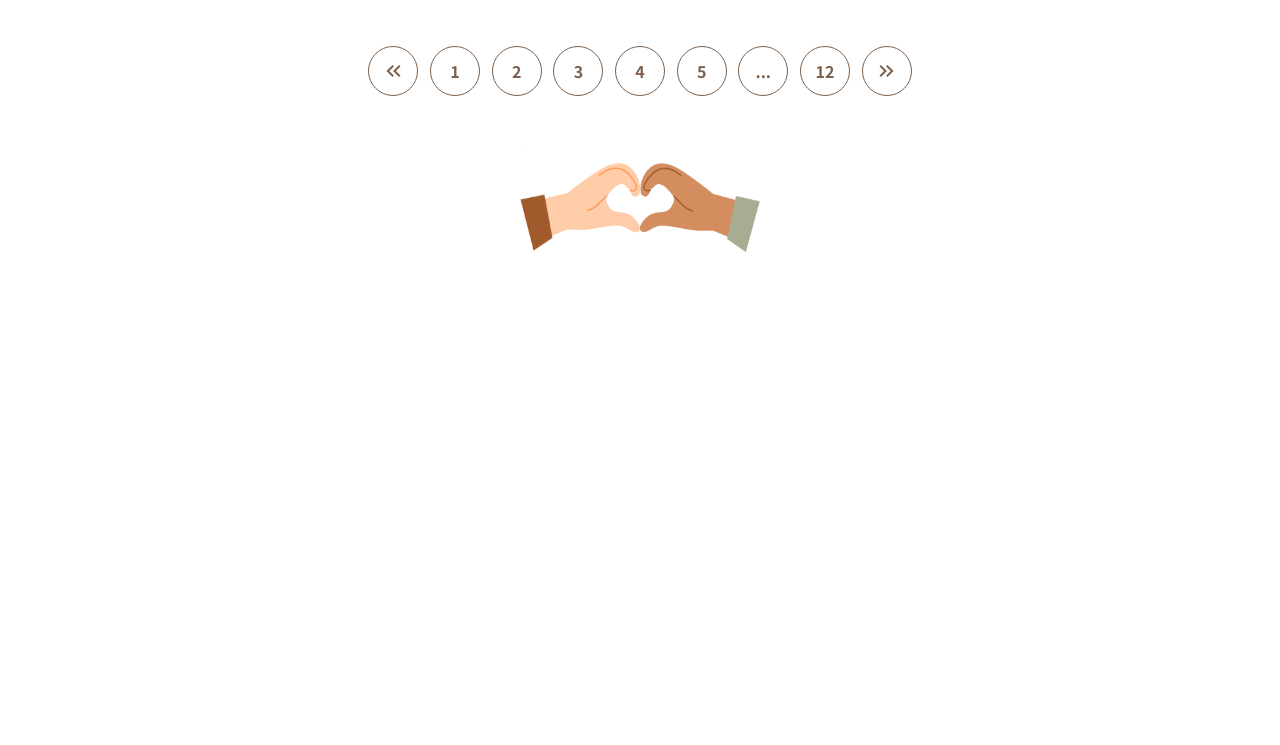
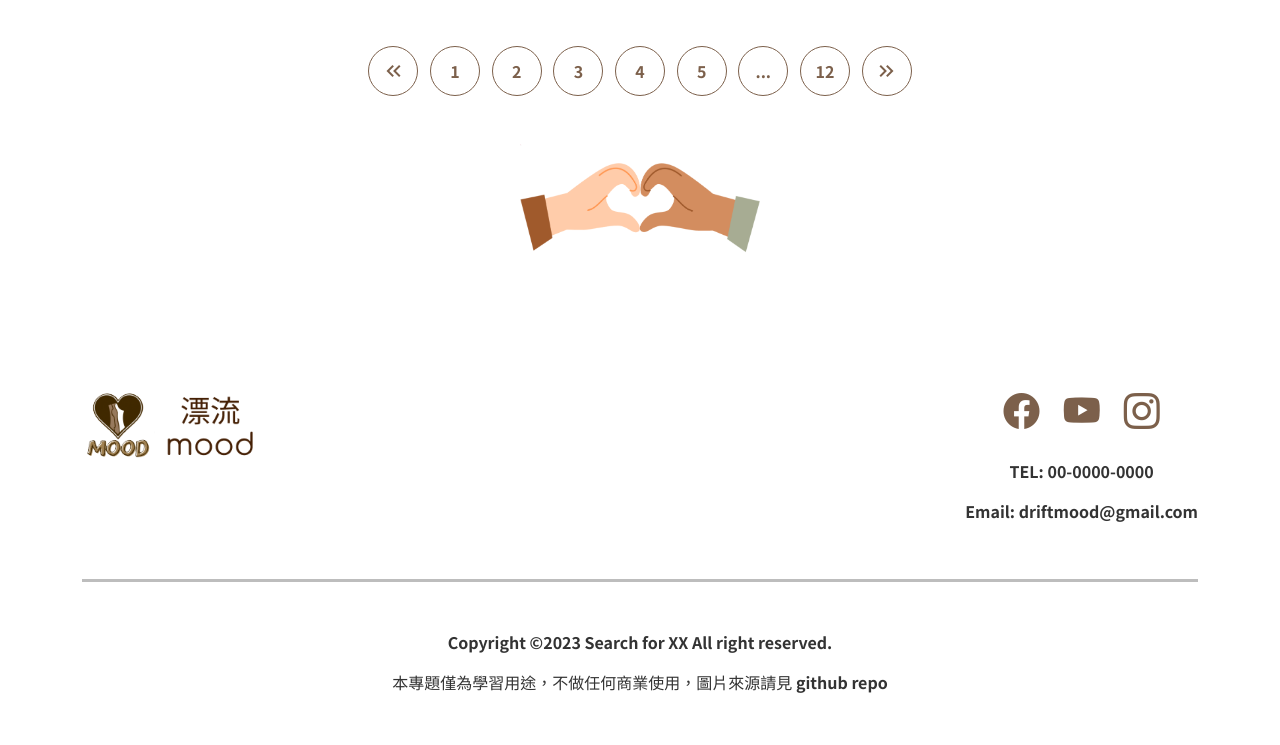
Before and after one commit to w242920/mood, a website: page video.html in a window 1280 px wide. Shown: the part 1270-2015 px from the top of the page. Before the commit the page ends 1587 px from the top, so only its background shows below. Drawn offline with nearby package versions, Linux system fonts and the light colour scheme.

Commit message:
完成推薦影片的頁尾

```diff
--- a/video.html
+++ b/video.html
@@ -374,6 +374,77 @@
       </section>
     </main>
 
+    <!-- 頁尾資訊 -->
+    <footer
+      class="container my-4 py-4 d-flex flex-column justify-content-center"
+    >
+      <!-- 聯絡資訊 -->
+      <div class="d-flex flex-column flex-md-row justify-content-md-between">
+        <!-- md 以下顯示 Logo -->
+        <div class="text-center mt-5 mb-4 d-md-none">
+          <img
+            src="./pictures/logo.png"
+            alt="logo圖片"
+            style="height: 96px; width: 232px"
+          />
+        </div>
+
+        <!-- md 以上顯示 Logo-->
+        <div class="text-center mt-5 mb-4 d-none d-md-block">
+          <img
+            src="./pictures/logo.png"
+            alt="logo圖片"
+            style="height: 72px; width: 174px"
+          />
+        </div>
+
+        <!-- md 以下顯示 info -->
+        <div class="contact-info my-3">
+          <div class="text-center my-4 d-md-none" style="font-size: 60px">
+            <a href="#" class="bi bi-facebook mx-2 link-coffee"></a>
+            <a href="#" class="bi bi-youtube mx-2 link-coffee"></a>
+            <a href="#" class="bi bi-instagram mx-2 link-coffee"></a>
+          </div>
+
+          <div
+            class="text-gray1 text-center d-md-none pb-3"
+            style="font-size: 20px"
+          >
+            <p>TEL: 00-0000-0000</p>
+            <p>Email: driftmood@gmail.com</p>
+          </div>
+
+          <!-- md 以上顯示 info -->
+          <div class="d-flex flex-column">
+            <div
+              class="text-center my-4 d-none d-md-inline-block"
+              style="font-size: 36px"
+            >
+              <a href="#" class="bi bi-facebook mx-2 link-coffee"></a>
+              <a href="#" class="bi bi-youtube mx-2 link-coffee"></a>
+              <a href="#" class="bi bi-instagram mx-2 link-coffee"></a>
+            </div>
+
+            <div
+              class="text-gray1 text-center d-none d-md-block pb-3"
+              style="font-size: 16px"
+            >
+              <p>TEL: 00-0000-0000</p>
+              <p>Email: driftmood@gmail.com</p>
+            </div>
+          </div>
+        </div>
+      </div>
+
+      <!-- 聲明 -->
+      <div
+        class="disclaimer text-gray1 text-center border-top border-3 border-gray4 my-2 pt-5 fs-6"
+      >
+        <p>Copyright ©2023 Search for XX All right reserved.</p>
+        <p>本專題僅為學習用途，不做任何商業使用，圖片來源請見 github repo</p>
+      </div>
+    </footer>
+
     <!-- 載入 JS -->
     <script
       src="https://cdn.jsdelivr.net/npm/bootstrap@5.3.2/dist/js/bootstrap.bundle.min.js"
```
